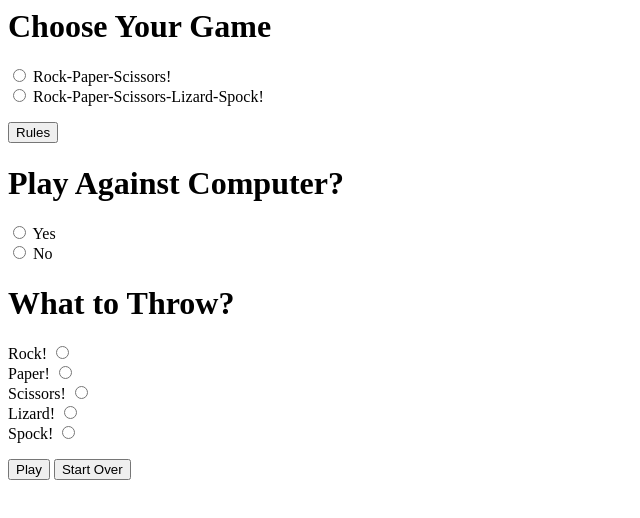
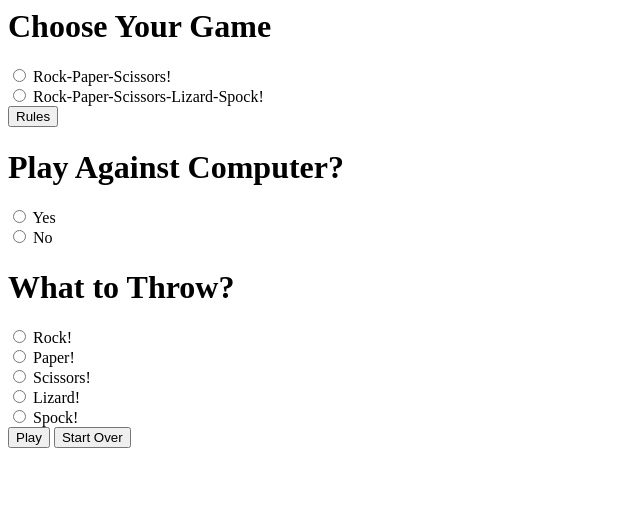
Before and after one commit to comp426-2023-spring/e02-auchil02, a website: page public/index.html in a window 1280 px wide. Shown: the whole page, without its empty margins (0-640 px from the left). Drawn offline with Linux system fonts and the light colour scheme.

Commit message:
valid html hopefully

```diff
--- a/public/index.html
+++ b/public/index.html
@@ -1,62 +1,48 @@
-<html>
+<html lang="en">
     <head>
+        <meta charset="UTF-8">
         <title>Rock, Paper, Scissors (, Lizard, Spock??)!</title>
         <!-- Link to your script file(s) and CSS in here somewhere -->
         <script src="scripts.js"></script>
         <link rel="stylesheet" href="styles.css">
     </head>
     <body>
-
-    <!-- Your interface markup goes here -->
-    <!-- For interface examples, look in the `/examples/` directory in the root of your starter code repo. -->
+        <h1>Choose Your Game</h1>
         <div>
-            <h1>Choose Your Game</h1>
-            <form id="game-form">
             <input type="radio" name="game" value="rps" id="rps">
             <label for="rps">Rock-Paper-Scissors!</label>
             <br>
             <input type="radio" name="game" value="rpsls" id="rpsls">
             <label for="rpsls">Rock-Paper-Scissors-Lizard-Spock!</label>
-            </form>
         </div>
         <button type="button" id="rules" onclick="showRules()">Rules</button>
+        <h1>Play Against Computer?</h1>
         <div>
-            <h1>Play Against Computer?</h1>
-            <form id = "computer-form">
             <input type="radio" name="computer" value="compYes" id="compYes">
             <label for="rps">Yes</label>
             <br>
             <input type="radio" name="computer" value="compNo" id="compNo">
             <label for="rpsls">No</label>
-            </form>
+        </div>
+        <h1>What to Throw?</h1>
+        <div>
+            <input type="radio" id="rock" name="shot" value="rock">
+            <label for="rock">Rock!</label>
+            <br>
+            <input type="radio" id="paper" name="shot" value="paper">
+            <label for="paper">Paper!</label>
+            <br>
+            <input type="radio" id="scissors" name="shot" value="scissors">
+            <label for="scissors">Scissors!</label>
+            <br>
+            <input type="radio" id="lizard" name="shot" value="lizard">
+            <label for="lizard">Lizard!</label>
+            <br>
+            <input type="radio" id="spock" name="shot" value="spock">
+            <label for="spock">Spock!</label>
         </div>
         <div>
-            <h1>What to Throw?</h1>
-            <form id="shot-form">
-                <div>
-                  <label for="rock">Rock!</label>
-                  <input type="radio" id="rock" name="shot" value="rock">
-                </div>
-                <div>
-                  <label for="paper">Paper!</label>
-                  <input type="radio" id="paper" name="shot" value="paper">
-                </div>
-                <div>
-                  <label for="scissors">Scissors!</label>
-                  <input type="radio" id="scissors" name="shot" value="scissors">
-                </div>
-                <div>
-                  <label for="lizard">Lizard!</label>
-                  <input type="radio" id="lizard" name="shot" value="lizard">
-                </div>
-                <div>
-                  <label for="spock">Spock!</label>
-                  <input type="radio" id="spock" name="shot" value="spock">
-                </div>
-            </form>
-        </div>
-        <div>
-            <button type="button" id="play-btn" onclick="play()">Play</button>
+            <button type="submit" id="play-btn" onclick="play()">Play</button>
             <button type="button" id="startOver" onclick="resetChoices()">Start Over</button>
         </div>
     </body>
```
Also changed, not shown: public/rules.html (+2 -2 lines). Lines whose indentation alone changed are shown as unchanged.
